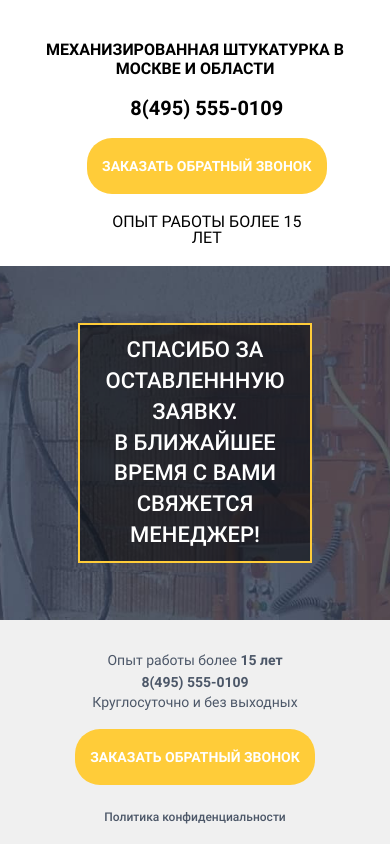
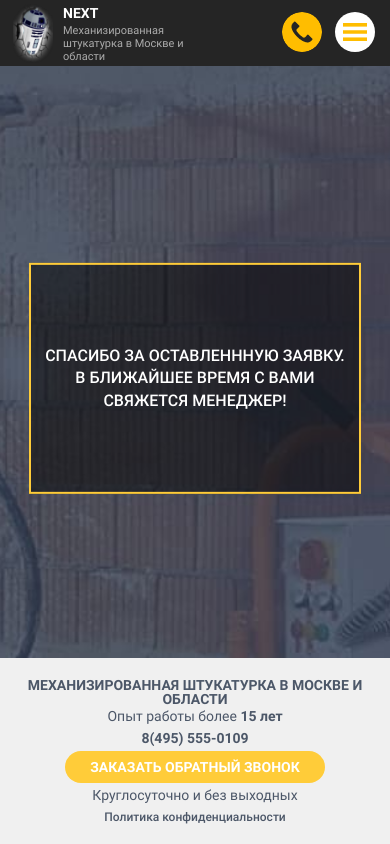
Before and after one commit to aisalkyn4160/thanks, a plain HTML site: page index.html in a window 390 px wide. Drawn offline with Linux system fonts and the light colour scheme; files whose address does not match are found by name.

Commit message:
thanks page

```diff
--- a/css/thanks-style.css
+++ b/css/thanks-style.css
@@ -17,6 +17,9 @@ body {
   padding: 20px 15px;
   display: flex;
   justify-content: space-between;
+}
+.mobile-header{
+  display: none;
 }
 .header__title h1 {
   font-size: 24px;
@@ -106,11 +109,6 @@ body {
   font-weight: 500;
   text-align: center;
 }
-@media (max-width: 730px){
-  .main__text{
-    height: fit-content;
-  }
-}
 .footer {
   padding: 20px 0 10px;
   background: #f0f0f0;
@@ -184,74 +182,134 @@ body {
  text-decoration: underline;
 }
 
-@media (max-width: 660px) {
+@media (max-width: 850px) {
  .header{
-   display: flex;
-   flex-direction: column;
-   align-items: center;
- }
-.header__title{
-    padding-right: 0;
+    display: none;
   }
-  .header__title span {
+  .mobile-header{
     display: block;
     width: 100%;
-    font-size: 16px;
+    position: fixed;
+    top: 0;
+    z-index: 11;
+  }
+  .head-wrap{
+    display: flex;
+    justify-content: space-between;
+    align-items: center;
+    position: relative;
+    background: #252525;
+    padding: 10px 15px;
+    height: 66px;
+  }
+  .header-caption{
+    width: 50%;
+  }
+  .header-caption h1{
+    font-size: 11px;
+    line-height: 13px;
+    padding-left: 60px;
+    margin-left: -12px;
+    position: relative;
+    color: #ACACAC;
+  }
+  .header-caption h1:before{
+    content: "";
+    display: inline-block;
+    width: 40px;
+    height: 60px;
+    background: url("../img/photo_2020-08-13_17-15-21 1.png") 50% 50%/cover no-repeat;
+    position: absolute;
+    top: 50%;
+    left: 10px;
+    transform: translateY(-50%);
+  }
+  .header-caption span{
+    display: block;
+    font-size: 14px;
+    line-height: 1.5;
     font-weight: bold;
-    line-height: 19px;
     text-transform: uppercase;
-    text-align: center;
-    padding: 20px 0;
-    border: none;
+    color: #fff;
   }
-  .header__title h1,
-  .header__contact p,
-  .header__contact p:nth-child(3)::before {
+  .phone-btn{
+    display: inline-block;
+    width: 40px;
+    height: 40px;
+    border-radius: 50%;
+    background: url(../img/headerphone.png) 50% 50%/100% no-repeat;
+  }
+  #menu{
     display: none;
   }
-  .header__contact p:nth-child(2),
-  .header__contact p:nth-child(3) {
-    display: block;
-    width: auto;
-    padding: 0;
-    margin: 0;
-    text-transform: uppercase;
+
+  .header-buttons label{
+    display: inline-block;
+    width: 40px;
+    height: 40px;
+    border-radius: 50%;
+    margin-left: 10px;
+    background: #fff url("../img/menu.png") 50% 50%/60% no-repeat;
   }
-  .header__contact p:nth-child(3) {
-    font-size: 20px;
-    order: 1;
+  .main-nav{
+    max-height: 0;
+    width: 100%;
+    position: absolute;
+    top: 66px;
+    left: 0;
+    z-index: 20;
+    overflow: hidden;
+    transition: max-height 1s;
+    box-shadow: 0 9px 13px rgba(0,0,0,.2);
   }
-  .header__contact p:nth-child(2) {
+  .main-list li{
+    background: #fff;
+    padding: 21px;
+  }
+  .main-list a{
+    color: #000;
     font-size: 16px;
-    font-weight: normal;
-    order: 3;
     border: none;
+    cursor: pointer;
   }
-  .header__contact {
-    display: flex;
-    flex-direction: column;
-    align-items: center;
-    text-align: center;
+  #menu:checked ~ .main-nav{
+    max-height: 300px;
   }
-  .header__button {
-    min-width: max-content;
-    order: 2;
-    margin: 20px auto;
-    padding: 20px 15px;
+  .main{
+    min-height: 200px
   }
-  .footer{
-  padding: 30px 0 20px;
+  .main__text p{
+    font-size: 16px;
+  }
+  .main__text {
+  padding: 10px;
+  width: 85%;
+  border: 2px solid #ffcc39;
+  background-color: rgba(0,0,0,0.5);
+  top: 50%;
+  transform: translateY(-50%);
+}
+
+.footer{
+  padding: 20px 0 20px;
 }
 .footer-wrap{
   flex-direction: column;
   text-align: center;
-  margin-bottom: 20px;
+  margin-bottom: 8px;
 }
 .footer .header__title{
   width: 100%;
 }
+.footer .header__title h1{
+  display: none;
+}
 .footer .header__title span{
  border: none;
+ text-transform: uppercase;
+ font-weight: bold;
+ padding: 0;
+ font-size: 14px;
 }
 .experience{
   width: 100%;
@@ -270,7 +328,8 @@ body {
 .experience p:before{
   display: none;
 }
-.footer .header__button{
+.footer-wrap .header__button{
   margin-bottom: 5px;
+  padding: 8px 25px;
 }
 }
--- a/index.html
+++ b/index.html
@@ -20,6 +20,27 @@
 			<button class="header__button" type="submit">Заказать Обратный звонок</button>
 		</div>
 	</header>
+    <header class="mobile-header">
+		<div class="head-wrap container">
+			<div class="header-caption">
+				<h1><span>Next</span>Механизированная штукатурка в Москве и области</h1>
+			</div>
+			<div class="header-buttons">
+				<button class="phone-btn"></button>
+				<label for="menu"></label>
+				<input type="checkbox" id="menu">
+				<nav class="main-nav">
+					<ul class="main-list">
+						<li><a href="#steps-work">Этапы работ</a></li>
+						<li><a href="#choose">За что нас рекомендуют</a></li>
+						<li><a href="#how-work">Схема работы </a></li>
+						<li><a href="#question">Вопросы и ответы</a></li>
+						<li><a href="#portfolio">Портфолио</a></li>
+					</ul>
+				</nav>
+			</div>
+		</div>
+	</header>
 
 	<main class="main">
 		<div class="container">
@@ -32,9 +53,8 @@
 	<footer class="footer">
 		<div class="footer-wrap container">
 			<div class="header__title">
-				<h1>
-					Штукатурка под ключ Москва <span>Механизированная штукатурка в Москве и МО</span>
-				</h1>
+			<h1>Штукатурка под ключ Москва</h1>
+			<span>Механизированная штукатурка в Москве и области</span>
 			</div>
 			<div class="experience">
 				<p>Опыт работы более <b>15 лет</b></p>
```
Also changed, not shown: img/headerphone.png (added), img/menu.png (added), img/photo_2020-08-13_17-15-21 1.png (added).
